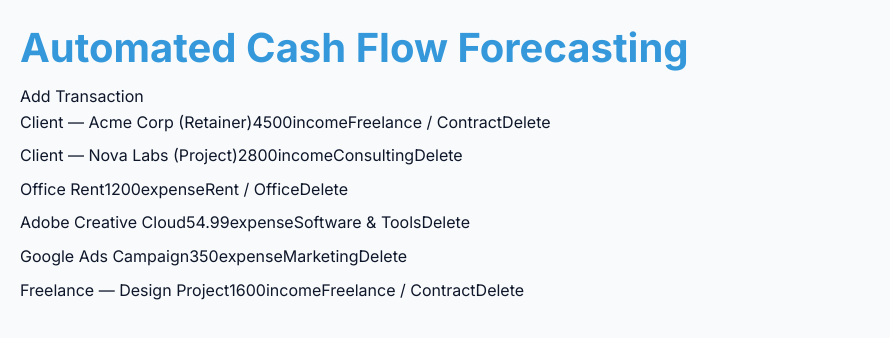
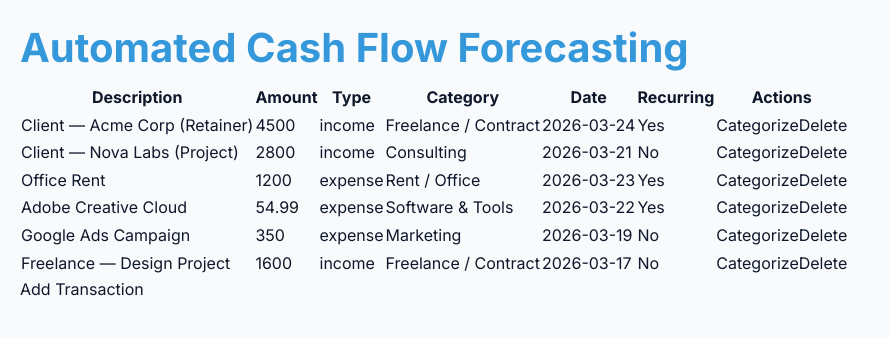
Before and after one commit to kalavathiramarao76-ui/pf-cash-flow-pro, a Next.js app: page /dashboard in a window 1280 px wide. Shown: the top 338 px of the page, without its empty margins (0-890 px from the left). Built offline with nearby package versions, Linux system fonts and the light colour scheme.

Commit message:
improve: auto-upgrade cycle #85
Files: app/dashboard/page.tsx, app/forecasting/page.tsx, app/globals.css

```diff
--- a/app/dashboard/page.tsx
+++ b/app/dashboard/page.tsx
@@ -136,38 +136,60 @@ function App() {
     if (transactions.length === 0) {
       setTransactions(SEED_TRANSACTIONS);
     }
-  }, []);
+  }, [transactions]);
 
   useEffect(() => {
     saveTransactions(transactions);
   }, [transactions]);
 
-  const handleAddTransaction = (newTransaction: Transaction) => {
-    const categorizedTransaction = { ...newTransaction, category: categorizeTransaction(newTransaction) };
-    setTransactions([...transactions, categorizedTransaction]);
+  const handleAddTransaction = (transaction: Transaction) => {
+    setTransactions([...transactions, transaction]);
   };
 
   const handleDeleteTransaction = (id: string) => {
     setTransactions(transactions.filter((transaction) => transaction.id !== id));
   };
 
+  const handleCategorizeTransaction = (transaction: Transaction) => {
+    const categorizedTransaction = { ...transaction, category: categorizeTransaction(transaction) };
+    setTransactions(transactions.map((t) => t.id === transaction.id ? categorizedTransaction : t));
+  };
+
   return (
     <div>
       <h1>Automated Cash Flow Forecasting</h1>
-      <button onClick={() => handleAddTransaction({ id: Date.now().toString(), description: "New Transaction", amount: 0, type: "income", date: new Date().toISOString().split("T")[0], recurring: false })}>
+      <table>
+        <thead>
+          <tr>
+            <th>Description</th>
+            <th>Amount</th>
+            <th>Type</th>
+            <th>Category</th>
+            <th>Date</th>
+            <th>Recurring</th>
+            <th>Actions</th>
+          </tr>
+        </thead>
+        <tbody>
+          {transactions.map((transaction) => (
+            <tr key={transaction.id}>
+              <td>{transaction.description}</td>
+              <td>{transaction.amount}</td>
+              <td>{transaction.type}</td>
+              <td>{transaction.category}</td>
+              <td>{transaction.date}</td>
+              <td>{transaction.recurring ? "Yes" : "No"}</td>
+              <td>
+                <button onClick={() => handleCategorizeTransaction(transaction)}>Categorize</button>
+                <button onClick={() => handleDeleteTransaction(transaction.id)}>Delete</button>
+              </td>
+            </tr>
+          ))}
+        </tbody>
+      </table>
+      <button onClick={() => handleAddTransaction({ id: Math.random().toString(), description: "", amount: 0, type: "income", category: "", date: new Date().toISOString().split("T")[0], recurring: false })}>
         Add Transaction
       </button>
-      <ul>
-        {transactions.map((transaction) => (
-          <li key={transaction.id}>
-            <span>{transaction.description}</span>
-            <span>{transaction.amount}</span>
-            <span>{transaction.type}</span>
-            <span>{transaction.category}</span>
-            <button onClick={() => handleDeleteTransaction(transaction.id)}>Delete</button>
-          </li>
-        ))}
-      </ul>
     </div>
   );
 }
--- a/app/forecasting/page.tsx
+++ b/app/forecasting/page.tsx
@@ -142,15 +142,7 @@ export default function ForecastingPage() {
         <input type="number" value={safetyThreshold} onChange={(e) => setSafetyThreshold(e.target.value)} />
       </div>
       <div>
-        <label>Recurring Items:</label>
-        <ul>
-          {recurringItems.map((item) => (
-            <li key={item.id}>
-              {item.label} ({item.type}) - {item.amount} ({item.frequency})
-            </li>
-          ))}
-        </ul>
-        <button onClick={() => setShowAddForm(true)}>Add New Item</button>
+        <button onClick={() => setShowAddForm(!showAddForm)}>Add Recurring Item</button>
         {showAddForm && (
           <div>
             <label>Label:</label>
@@ -173,11 +165,17 @@ export default function ForecastingPage() {
         )}
       </div>
       <div>
-        <label>Date Range:</label>
-        <input type="number" value={dateRange.start} onChange={(e) => handleDateRangeChange(parseInt(e.target.value), dateRange.end)} />
-        <label>to</label>
-        <input type="number" value={dateRange.end} onChange={(e) => handleDateRangeChange(dateRange.start, parseInt(e.target.value))} />
+        <h2>Recurring Items:</h2>
+        <ul>
+          {recurringItems.map((item) => (
+            <li key={item.id}>
+              {item.label} ({item.type}) - {item.amount} ({item.frequency})
+            </li>
+          ))}
+        </ul>
       </div>
+      <div>
+        <h2>Forecast:</h2>
         <ResponsiveContainer width="100%" height={300}>
           <LineChart data={filteredForecastData}>
             <CartesianGrid strokeDasharray="3 3" />
@@ -187,17 +185,20 @@ export default function ForecastingPage() {
             <Legend />
             <Line type="monotone" dataKey="balance" stroke="#8884d8" activeDot={{ r: 8 }} />
             <Line type="monotone" dataKey="income" stroke="#82ca9d" />
-          <Line type="monotone" dataKey="expenses" stroke="#8884d8" />
-          <Brush dataKey="month" height={30} />
+            <Line type="monotone" dataKey="expenses" stroke="#ff0000" />
           </LineChart>
         </ResponsiveContainer>
-      <ul>
-        {filteredForecastData.map((data) => (
-          <li key={data.month} onClick={() => handleDrillDown(data.month)}>
-            Month {data.month}: Balance - {data.balance}, Income - {data.income}, Expenses - {data.expenses}
-          </li>
-        ))}
-      </ul>
+        <div>
+          <button onClick={() => handleDrillDown(1)}>Drill Down to Month 1</button>
+          <button onClick={() => handleDrillDown(2)}>Drill Down to Month 2</button>
+          <button onClick={() => handleDrillDown(3)}>Drill Down to Month 3</button>
+        </div>
+        <div>
+          <label>Date Range:</label>
+          <input type="number" value={dateRange.start} onChange={(e) => handleDateRangeChange(parseInt(e.target.value), dateRange.end)} />
+          <input type="number" value={dateRange.end} onChange={(e) => handleDateRangeChange(dateRange.start, parseInt(e.target.value))} />
+        </div>
+      </div>
     </div>
   );
 }
--- a/app/globals.css
+++ b/app/globals.css
@@ -176,15 +176,35 @@ a:hover {
     font-size: calc(var(--font-size) * 0.9);
     padding: 10px;
   }
+
   .container {
     grid-template-columns: repeat(6, 1fr);
+    gap: 10px;
     padding: 10px;
   }
+
   h1 {
     font-size: calc(var(--header-font-size) * 0.8);
   }
+
   h2 {
     font-size: calc(var(--subheader-font-size) * 0.8);
+  }
+
+  h3 {
+    font-size: calc(var(--subheader-font-size) * 0.7);
+  }
+
+  h4 {
+    font-size: calc(var(--subheader-font-size) * 0.6);
+  }
+
+  h5 {
+    font-size: calc(var(--subheader-font-size) * 0.5);
+  }
+
+  h6 {
+    font-size: calc(var(--subheader-font-size) * 0.4);
   }
 }
 
@@ -193,38 +213,34 @@ a:hover {
     font-size: calc(var(--font-size) * 0.8);
     padding: 5px;
   }
+
   .container {
-    grid-template-columns: repeat(3, 1fr);
+    grid-template-columns: repeat(4, 1fr);
+    gap: 5px;
     padding: 5px;
   }
+
   h1 {
     font-size: calc(var(--header-font-size) * 0.6);
   }
+
   h2 {
     font-size: calc(var(--subheader-font-size) * 0.6);
   }
+
+  h3 {
+    font-size: calc(var(--subheader-font-size) * 0.5);
+  }
+
+  h4 {
+    font-size: calc(var(--subheader-font-size) * 0.4);
+  }
+
+  h5 {
+    font-size: calc(var(--subheader-font-size) * 0.3);
+  }
+
+  h6 {
+    font-size: calc(var(--subheader-font-size) * 0.2);
+  }
 }
-
-/* Screen reader support */
-.sr-only {
-  position: absolute;
-  width: 1px;
-  height: 1px;
-  padding: 0;
-  margin: -1px;
-  overflow: hidden;
-  clip: rect(0, 0, 0, 0);
-  white-space: nowrap;
-  border: 0;
-}
-
-.sr-only:focus {
-  clip: auto;
-  height: auto;
-  margin: 0;
-  overflow: visible;
-  position: static;
-  white-space: normal;
-  width: auto;
-  z-index: 1000;
-}
```
Lines whose indentation alone changed are shown as unchanged.
